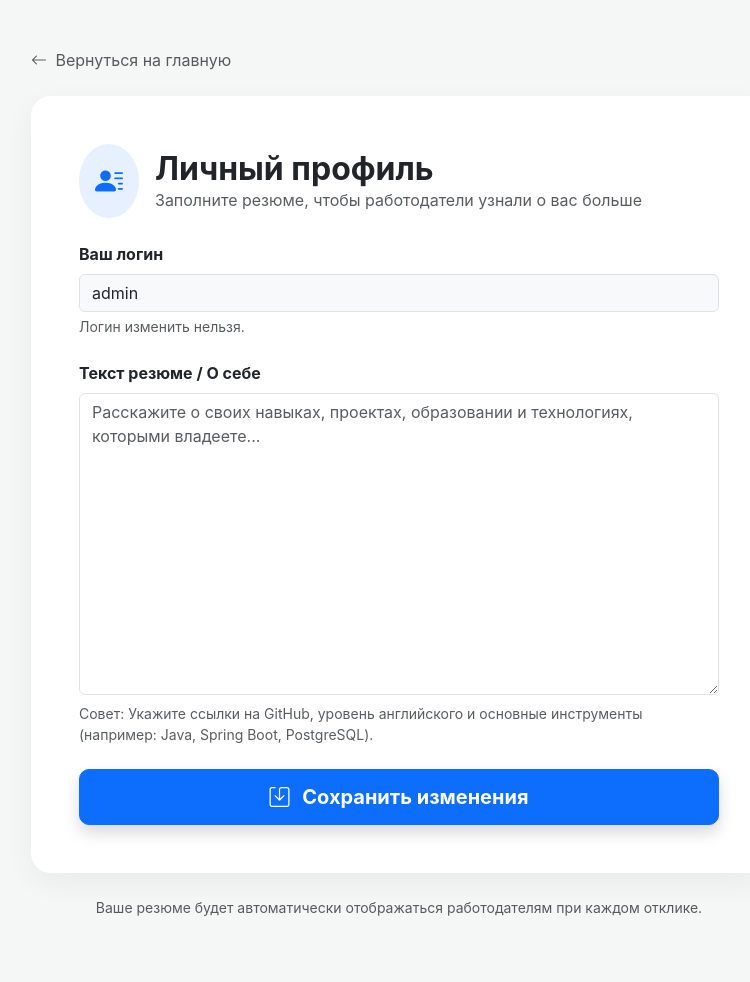
After one commit to aset5/FINALLYPROJECT, a Spring Boot app: page /student/profile in a window 1280 px wide. The commit adds this page. Shown: the whole page, without its empty margins (241-991 px from the left). Run offline with Spring Boot 4, Linux system fonts and the light colour scheme; a user stored in the database is signed in; data that the repository does not hold is empty; some of the project's set-up classes (security, data sources, template engines, error pages and the like) are left out, and stand-ins take their place.

Commit message:
added function resume

```diff
--- a/src/main/java/com/example/internship/controllers/StudentController.java
+++ b/src/main/java/com/example/internship/controllers/StudentController.java
@@ -8,10 +8,7 @@ import com.example.internship.repositories.InternshipRepository;
 import com.example.internship.repositories.UserRepository;
 import org.springframework.stereotype.Controller;
 import org.springframework.ui.Model;
-import org.springframework.web.bind.annotation.GetMapping;
-import org.springframework.web.bind.annotation.PathVariable;
-import org.springframework.web.bind.annotation.PostMapping;
-import org.springframework.web.bind.annotation.RequestMapping;
+import org.springframework.web.bind.annotation.*;
 
 import java.security.Principal;
 import java.time.LocalDateTime;
@@ -68,4 +65,23 @@ public class StudentController {
 
         return "redirect:/?success";
     }
+
+    @GetMapping("/profile")
+    public String showProfile(Model model, Principal principal) {
+        User user = userRepository.findByUsername(principal.getName())
+                .orElseThrow(() -> new RuntimeException("User not found"));
+        model.addAttribute("user", user);
+        return "student/profile";
+    }
+
+    @PostMapping("/profile/update")
+    public String updateResume(@RequestParam("resume") String resume, Principal principal) {
+        User user = userRepository.findByUsername(principal.getName())
+                .orElseThrow(() -> new RuntimeException("User not found"));
+        user.setResume(resume);
+        userRepository.save(user);
+        return "redirect:/student/profile?success";
+    }
+
+
 }
--- a/src/main/java/com/example/internship/models/User.java
+++ b/src/main/java/com/example/internship/models/User.java
@@ -11,6 +11,7 @@ public class User {
     @Id
     @GeneratedValue(strategy = GenerationType.IDENTITY)
     private Long id;
+    private String resume;
 
     @Column(unique = true, nullable = false)
     private String username;
@@ -24,7 +25,8 @@ public class User {
     @OneToOne(mappedBy = "user", cascade = CascadeType.ALL)
     private Company company;
 
-
+    public String getResume() { return resume; }
+    public void setResume(String resume) { this.resume = resume; }
 
     // Геттеры и сеттеры
 }
--- a/src/main/resources/templates/index.html
+++ b/src/main/resources/templates/index.html
@@ -53,6 +53,11 @@
             <ul class="navbar-nav ms-auto align-items-center">
                 <li class="nav-item" sec:authorize="isAnonymous()">
                     <a th:href="@{/login}" class="btn btn-outline-light btn-sm me-2 px-3">Войти</a>
+                </li>
+                <li class="nav-item" sec:authorize="hasRole('STUDENT')">
+                    <a th:href="@{/student/profile}" class="btn btn-outline-warning btn-sm me-2">
+                        <i class="bi bi-person-vcard me-1"></i>Моё резюме
+                    </a>
                 </li>
                 <li class="nav-item" sec:authorize="isAuthenticated()">
                     <div class="d-flex align-items-center text-white">
--- /dev/null
+++ b/src/main/resources/templates/student/profile.html
@@ -0,0 +1,76 @@
+<!DOCTYPE html>
+<html xmlns:th="http://www.thymeleaf.org">
+<head>
+  <meta charset="UTF-8">
+  <title>Мой Профиль | INTERN.PRO</title>
+  <link href="https://cdn.jsdelivr.net/npm/bootstrap@5.3.0/dist/css/bootstrap.min.css" rel="stylesheet">
+  <link rel="stylesheet" href="https://cdn.jsdelivr.net/npm/bootstrap-icons@1.11.0/font/bootstrap-icons.css">
+  <style>
+    body { background-color: #f4f7f6; font-family: 'Inter', sans-serif; }
+    .profile-card { border: none; border-radius: 20px; box-shadow: 0 10px 30px rgba(0,0,0,0.05); }
+    .save-btn { border-radius: 10px; padding: 12px 30px; font-weight: bold; }
+  </style>
+</head>
+<body>
+
+<div class="container py-5">
+  <div class="row justify-content-center">
+    <div class="col-lg-8">
+
+      <div class="mb-4">
+        <a href="/" class="text-decoration-none text-muted">
+          <i class="bi bi-arrow-left me-1"></i> Вернуться на главную
+        </a>
+      </div>
+
+      <div class="card profile-card bg-white p-4 p-md-5">
+        <div class="d-flex align-items-center mb-4">
+          <div class="bg-primary bg-opacity-10 p-3 rounded-circle me-3">
+            <i class="bi bi-person-lines-fill fs-3 text-primary"></i>
+          </div>
+          <div>
+            <h2 class="fw-bold mb-0">Личный профиль</h2>
+            <p class="text-muted mb-0">Заполните резюме, чтобы работодатели узнали о вас больше</p>
+          </div>
+        </div>
+
+        <div th:if="${param.success}" class="alert alert-success alert-dismissible fade show border-0 shadow-sm mb-4">
+          <i class="bi bi-check-circle-fill me-2"></i> Резюме успешно обновлено!
+          <button type="button" class="btn-close" data-bs-dismiss="modal" aria-label="Close"></button>
+        </div>
+
+        <form th:action="@{/student/profile/update}" method="post">
+          <div class="mb-4">
+            <label class="form-label fw-bold text-dark">Ваш логин</label>
+            <input type="text" class="form-control bg-light" th:value="${user.username}" readonly>
+            <div class="form-text">Логин изменить нельзя.</div>
+          </div>
+
+          <div class="mb-4">
+            <label for="resume" class="form-label fw-bold text-dark">Текст резюме / О себе</label>
+            <textarea name="resume" id="resume" class="form-control" rows="12"
+                      placeholder="Расскажите о своих навыках, проектах, образовании и технологиях, которыми владеете..."
+                      th:text="${user.resume}"></textarea>
+            <div class="form-text mt-2">
+              Совет: Укажите ссылки на GitHub, уровень английского и основные инструменты (например: Java, Spring Boot, PostgreSQL).
+            </div>
+          </div>
+
+          <div class="d-grid">
+            <button type="submit" class="btn btn-primary btn-lg save-btn shadow">
+              <i class="bi bi-save me-2"></i> Сохранить изменения
+            </button>
+          </div>
+        </form>
+      </div>
+
+      <p class="text-center mt-4 text-muted small">
+        Ваше резюме будет автоматически отображаться работодателям при каждом отклике.
+      </p>
+    </div>
+  </div>
+</div>
+
+<script src="https://cdn.jsdelivr.net/npm/bootstrap@5.3.0/dist/js/bootstrap.bundle.min.js"></script>
+</body>
+</html>
```
Also changed, not shown: src/main/java/com/example/internship/controllers/CompanyController.java (+8 -0 lines), src/main/resources/templates/company/dashboard.html (+19 -13 lines), src/main/resources/templates/company/student-view.html (added, +72 -0 lines).
